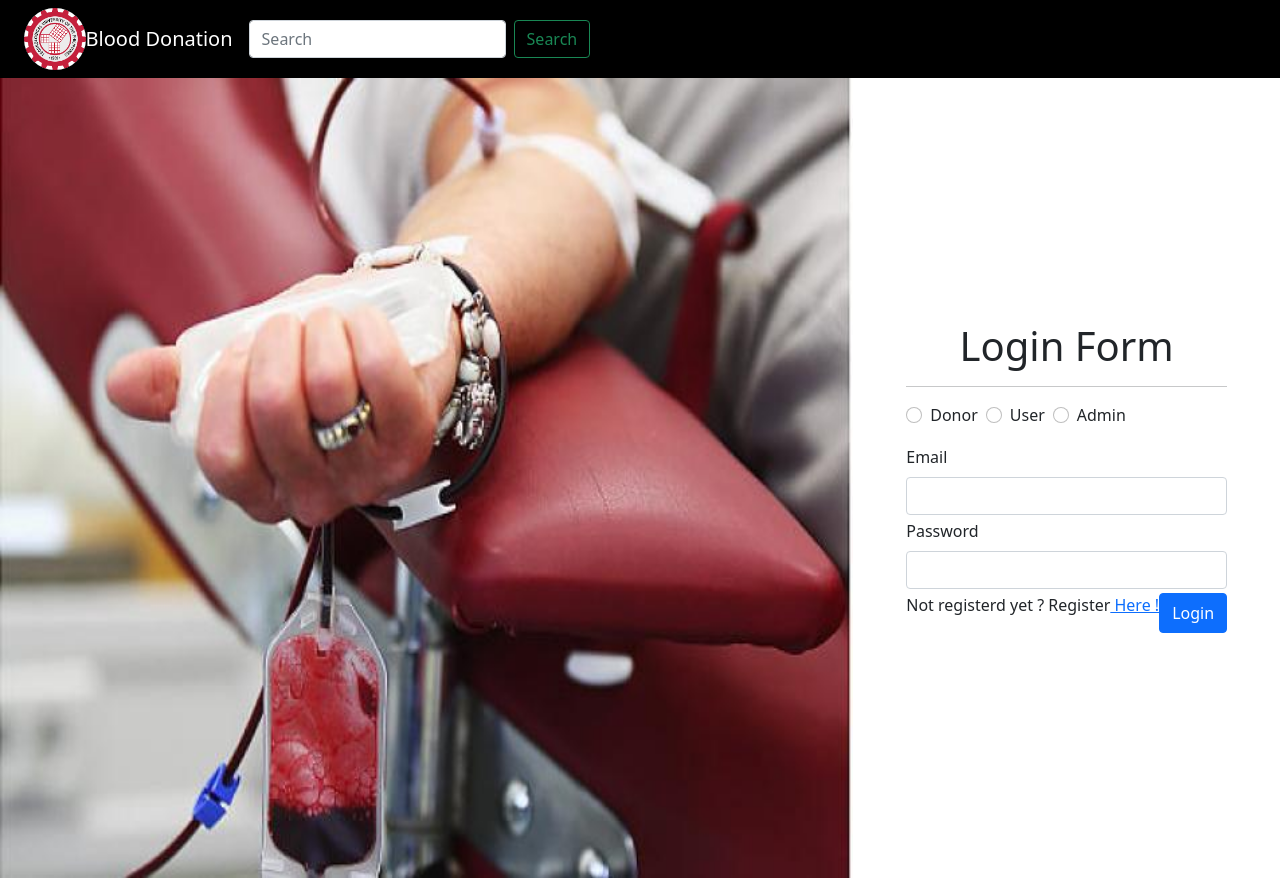
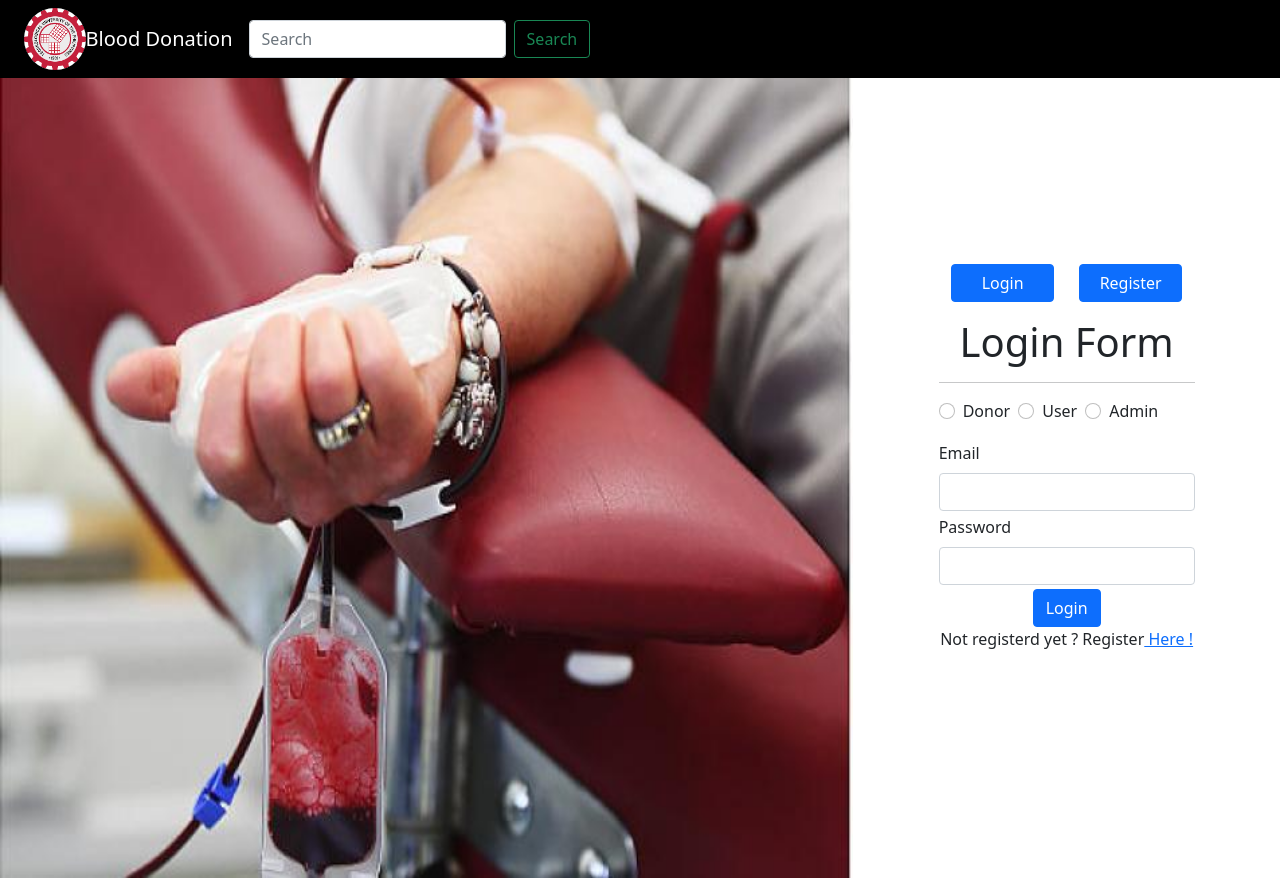
Before and after one commit to JunnieYAHH/BIchor, a React (Create React App) app in the folder client/: page /login in a window 1280 px wide. Built offline with nearby package versions, Linux system fonts and the light colour scheme.

Commit message:
login-form

```diff
--- a/client/src/components/Shared/Form/Form.js
+++ b/client/src/components/Shared/Form/Form.js
@@ -38,6 +38,16 @@ const Form = ({ formType, submitBtn, formTitle }) => {
           phone
         )
       }}>
+        <div classname="card border" style={{ width: '18rem' }}>
+          <div className="card-body">
+            <ul className="nav nav-pills nav-justified mb-3" id="ex1" role="tablist">
+              <li className="nav-item" role="presentation">
+                <Link to="/login" className="btn btn-primary" style={{ width: "80%" }} role="tab" >Login</Link>
+              </li>
+              <li className="nav-item" role="presentation">
+                <Link to="/register" className="btn btn-primary" style={{ width: "80%" }} role="tab" >Register</Link>
+              </li>
+            </ul>
             <h1 className="text-center">{formTitle}</h1>
             <hr />
             <div className="d-flex mb-3">
@@ -170,7 +180,11 @@ const Form = ({ formType, submitBtn, formTitle }) => {
                   return null;
               }
             })()}
-        <div className="d-flex flex-row justify-content-between">
+            <button className="btn btn-primary d-block mx-auto" type="submit">
+              {submitBtn}
+            </button>
+            <div class="row mb-4">
+              <div className="text-center">
                 {formType === "login" ? (
                   <p>
                     Not registerd yet ? Register
@@ -182,10 +196,11 @@ const Form = ({ formType, submitBtn, formTitle }) => {
                     <Link to="/login"> Login !</Link>
                   </p>
                 )}
-          <button className="btn btn-primary" type="submit">
-            {submitBtn}
-          </button>
               </div>
+            </div>
+          </div>
+        </div>
+
       </form>
     </div>
   )
```
Lines whose indentation alone changed are shown as unchanged.
